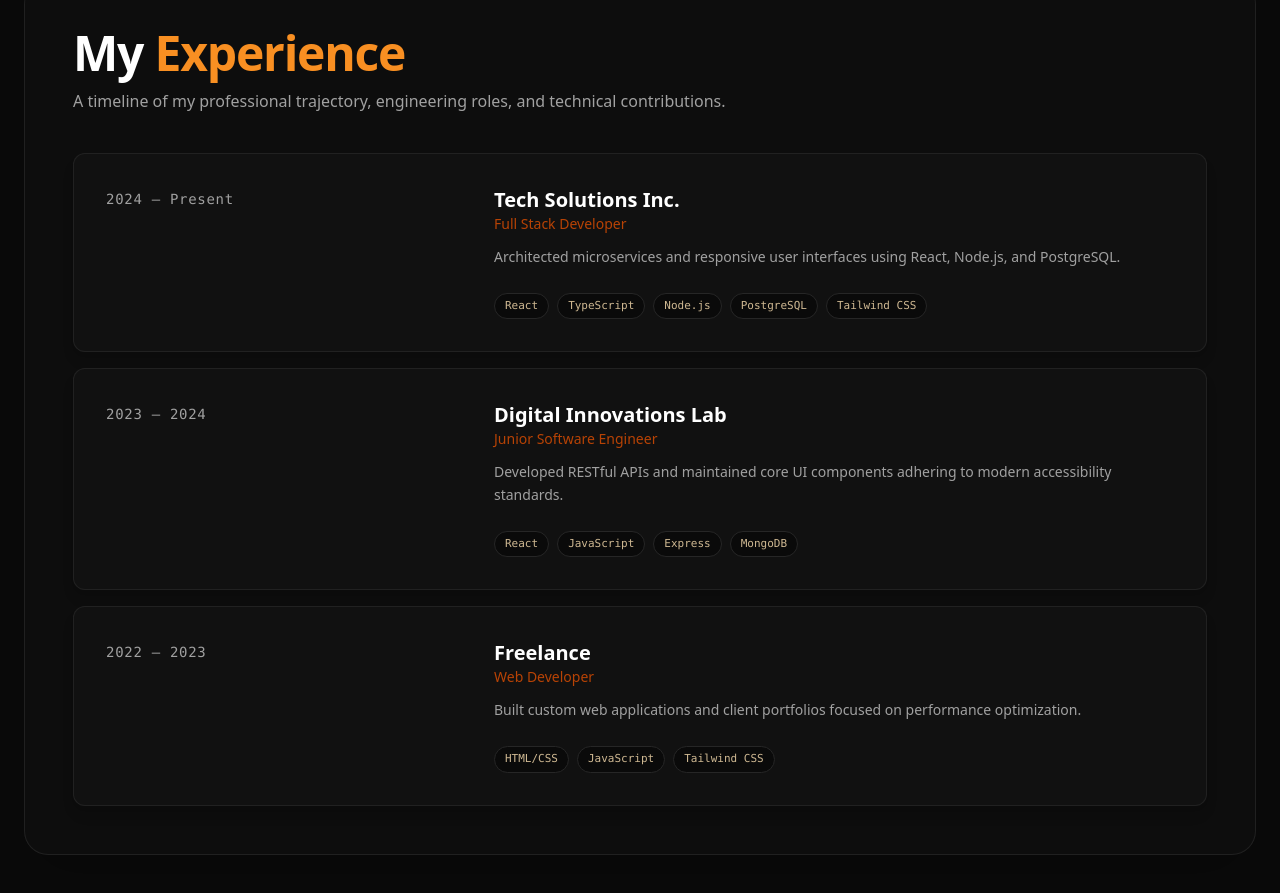
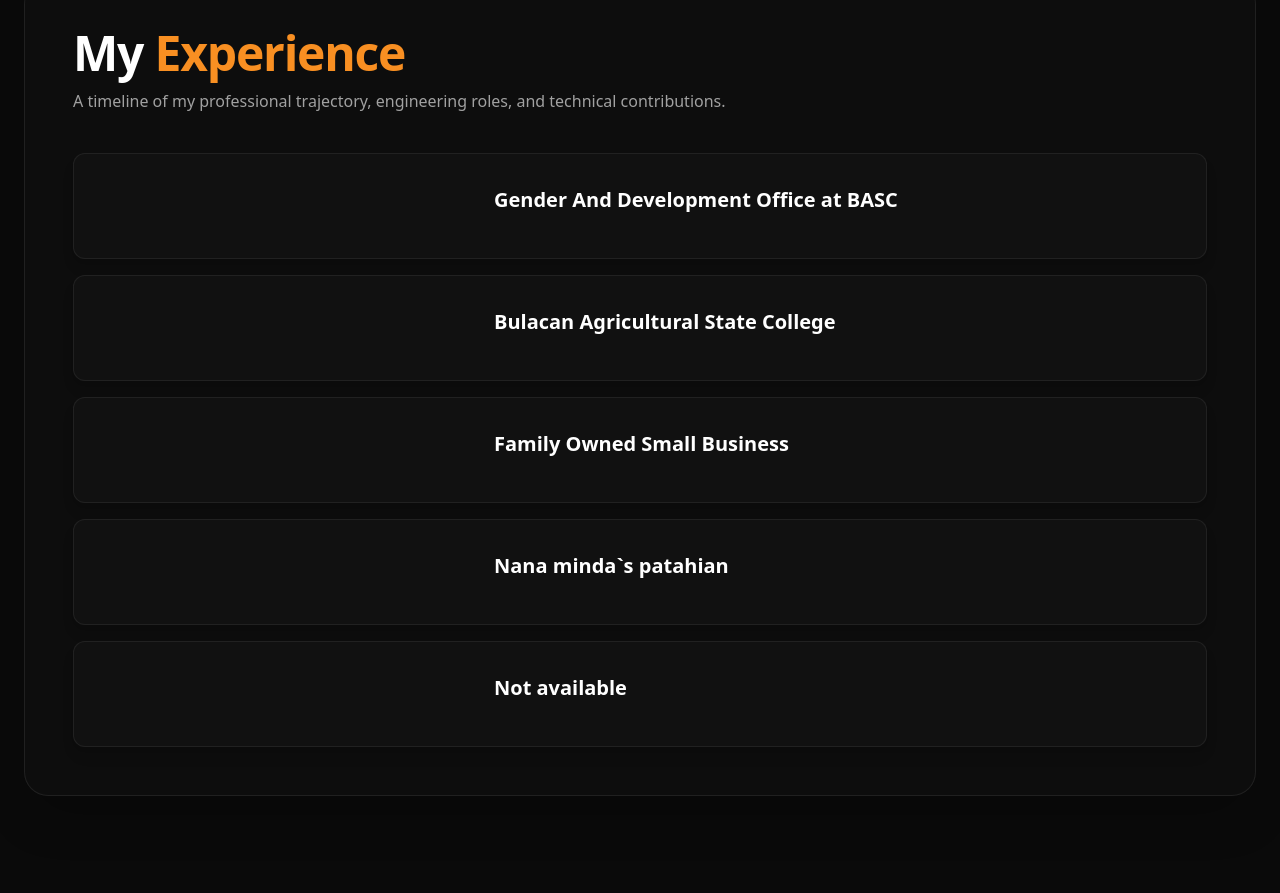
Before and after one commit to Zaido219/personal-portfolio, a React (Vite) app: page / in a window 1280 px wide. Shown: the part 1871-2764 px from the top of the page. Built offline with nearby package versions, Linux system fonts and the light colour scheme.

Commit message:
:Style:WIP Adding experiences section

```diff
--- a/src/components/ExperiencesSection/ExperienceSection.tsx
+++ b/src/components/ExperiencesSection/ExperienceSection.tsx
@@ -1,43 +1,7 @@
 import React from "react";
 import { motion } from "framer-motion";
-
-// 1. Data Type Definition
-export interface Experience {
-  id: string;
-  company: string;
-  role: string;
-  period: string;
-  description?: string;
-  technologies?: string[];
-}
-
-// 2. Mock Experience Data (Move to config/ExperienceConstants.ts as needed)
-export const EXPERIENCES: Experience[] = [
-  {
-    id: "exp-1",
-    company: "Tech Solutions Inc.",
-    role: "Full Stack Developer",
-    period: "2024 — Present",
-    description: "Architected microservices and responsive user interfaces using React, Node.js, and PostgreSQL.",
-    technologies: ["React", "TypeScript", "Node.js", "PostgreSQL", "Tailwind CSS"],
-  },
-  {
-    id: "exp-2",
-    company: "Digital Innovations Lab",
-    role: "Junior Software Engineer",
-    period: "2023 — 2024",
-    description: "Developed RESTful APIs and maintained core UI components adhering to modern accessibility standards.",
-    technologies: ["React", "JavaScript", "Express", "MongoDB"],
-  },
-  {
-    id: "exp-3",
-    company: "Freelance",
-    role: "Web Developer",
-    period: "2022 — 2023",
-    description: "Built custom web applications and client portfolios focused on performance optimization.",
-    technologies: ["HTML/CSS", "JavaScript", "Tailwind CSS"],
-  },
-];
+import {workExperiences} from "../../config/constants";
+import {type WorkExperienceItemProps} from "../../interface/types";
 
 // SRP: Section Header Typography
 const ExperienceHeader: React.FC = () => (
@@ -52,7 +16,7 @@ const ExperienceHeader: React.FC = () => (
 );
 
 // SRP: Single Experience Item Card with Hover Effects
-const ExperienceItemCard: React.FC<{ item: Experience }> = ({ item }) => {
+const ExperienceItemCard: React.FC<{ item: WorkExperienceItemProps }> = ({ item }) => {
   return (
     <motion.div
       variants={{
@@ -126,7 +90,7 @@ export const ExperienceSection: React.FC = () => {
       {/* Outer Card Shell matching reference layout */}
       <div className="rounded-3xl bg-neutral-900/30 border border-neutral-800/80 p-6 sm:p-10 md:p-12 shadow-2xl backdrop-blur-sm">
         <ExperienceHeader />
-        <ExperienceList items={EXPERIENCES} />
+        <ExperienceList items={workExperiences} />
       </div>
     </section>
   );
```
